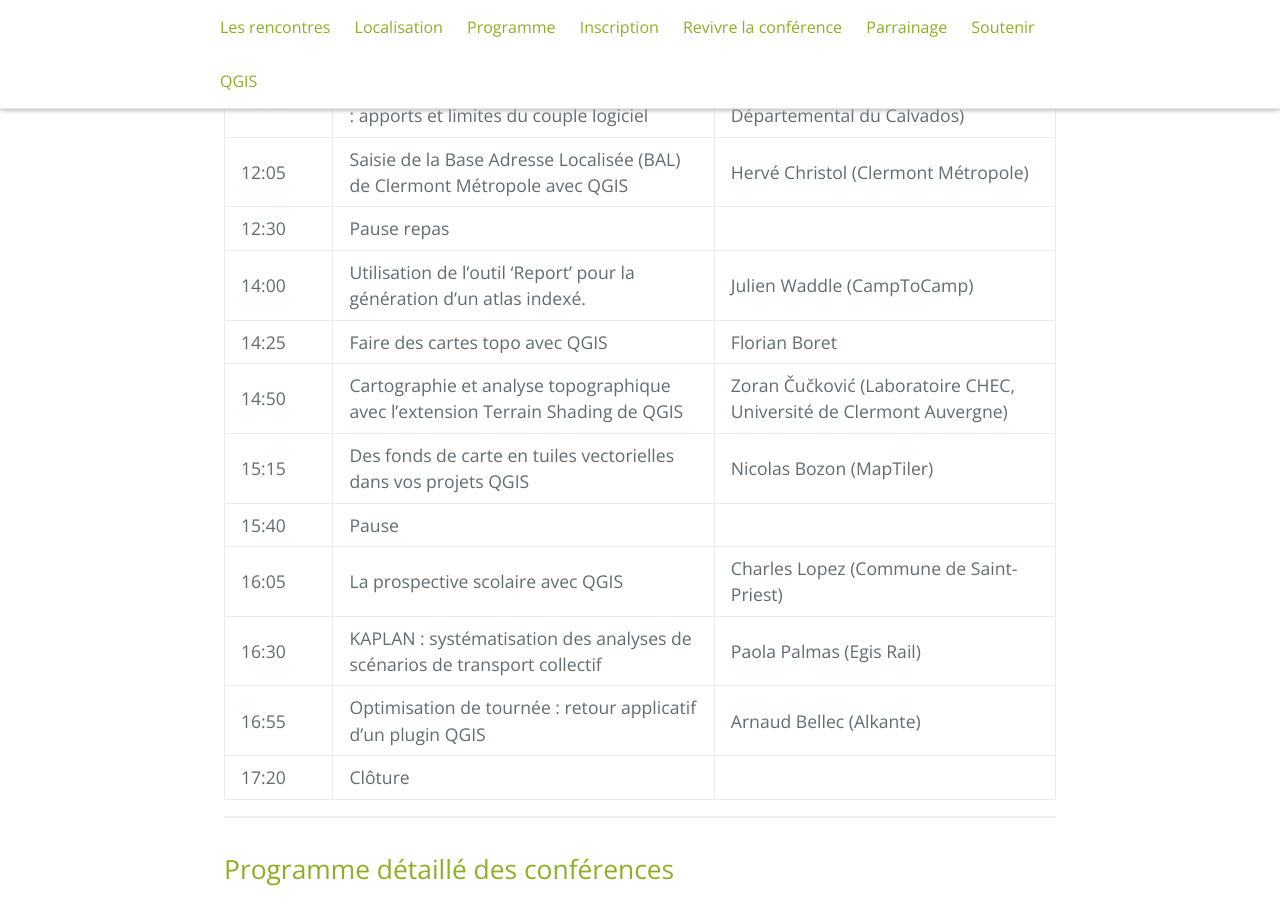
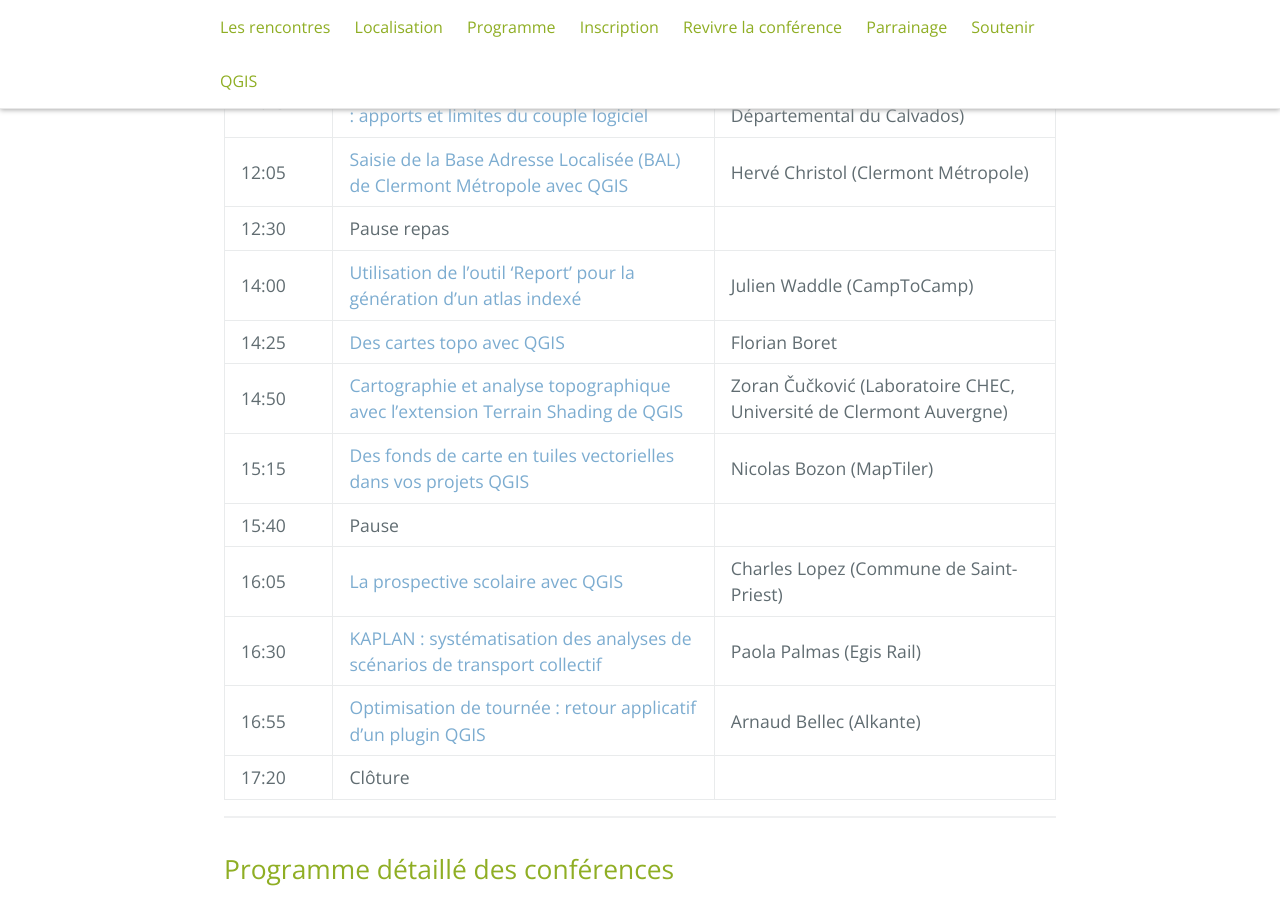
Before and after one commit to OSGeo-fr/QGIS-conf-fr-website, a Jekyll site: the page built from z20_programme.md, in a window 1280 px wide and 900 px high, scrolled down 2497 px. Built offline with Jekyll 4.4.1, drawn with Linux system fonts in a browser that asks for light colours.

```diff
--- a/z20_programme.md
+++ b/z20_programme.md
@@ -36,23 +36,23 @@ Vous pourrez également interagir avec les présentateurs via le canal de messag
 | Horaires | Titre                                                                            | Présentateur / Présentatrice                                       |
 |----------|----------------------------------------------------------------------------------|--------------------------------------------------------------------|
 | 09:00    | Ouverture de la journée - OSGeo-FR & Groupe QGIS FR                              |                                                                    |
-| 09:15    | Déploiement de QGIS à Bordeaux Métropole                                         | Julien Pagiusco (Bordeaux Métropole)                               |
-| 09:40    | Associer des documents à vos données                                             | Julien Cabieces (Oslandia)                                         |
-| 10:05    | QGIS Serveur, le choix de la simplicité                                          | Paul Blottiere (Hytech-Imaging)                                    |
-| 10:30    | QGIS, ses formulaires et expressions pour faire un outil de saisie au poil       | Michaël Douchin (3Liz)                                             |
+| 09:15    | [Déploiement de QGIS à Bordeaux Métropole](#d%C3%A9ploiement-de-qgis-%C3%A0-bordeaux-m%C3%A9tropole)       | Julien Pagiusco (Bordeaux Métropole)                               |
+| 09:40    | [Associer des documents à vos données](#associer-des-documents-%C3%A0-vos-donn%C3%A9es)                    | Julien Cabieces (Oslandia)                                         |
+| 10:05    | [QGIS Serveur, le choix de la simplicité](#qgis-serveur-le-choix-de-la-simplicit%C3%A9)                    | Paul Blottiere (Hytech-Imaging)                                    |
+| 10:30    | [QGIS, ses formulaires et expressions pour faire un outil de saisie au poil](#qgis-ses-formulaires-et-expressions-pour-faire-un-outil-de-saisie-au-poil)       | Michaël Douchin (3Liz)                                             |
 | 10:55    | Pause                                                                            |                                                                    |
-| 11:20    | Simplifiez la vie à QGIS                                                         | Harrissou Sant-anna (CAUE 49)                                      |
-| 11:45    | Gestion de l’adressage avec QGIS/PostGIS : apports et limites du couple logiciel | Théo Grondin (Conseil Départemental du Calvados)                   |
-| 12:05    | Saisie de la Base Adresse Localisée (BAL) de Clermont Métropole avec QGIS        | Hervé Christol (Clermont Métropole)                                |
+| 11:20    | [Simplifiez la vie à QGIS](#simplifiez-la-vie-%C3%A0-qgis)                                                 | Harrissou Sant-anna (CAUE 49)                                      |
+| 11:45    | [Gestion de l’adressage avec QGIS/PostGIS : apports et limites du couple logiciel](#gestion-de-ladressage-avec-qgispostgis--apports-et-limites-du-couple-logiciel) | Théo Grondin (Conseil Départemental du Calvados)              |
+| 12:05    | [Saisie de la Base Adresse Localisée (BAL) de Clermont Métropole avec QGIS](#saisie-de-la-base-adresse-localis%C3%A9e-bal-de-clermont-m%C3%A9tropole-avec-qgis)        | Hervé Christol (Clermont Métropole)                          |
 | 12:30    | Pause repas                                                                      |                                                                    |
-| 14:00    | Utilisation de l'outil 'Report' pour la génération d'un atlas indexé.            | Julien Waddle (CampToCamp)                                         |
-| 14:25    | Faire des cartes topo avec QGIS                                                  | Florian Boret                                                      |
-| 14:50    | Cartographie et analyse topographique avec l’extension Terrain Shading de QGIS   | Zoran Čučković (Laboratoire CHEC, Université de Clermont Auvergne) |
-| 15:15    | Des fonds de carte en tuiles vectorielles dans vos projets QGIS                  | Nicolas Bozon (MapTiler)                                           |
+| 14:00    | [Utilisation de l'outil 'Report' pour la génération d'un atlas indexé](#utilisation-de-loutil-report-pour-la-g%C3%A9n%C3%A9ration-dun-atlas-index%C3%A9)            | Julien Waddle (CampToCamp)                             |
+| 14:25    | [Des cartes topo avec QGIS](#des-cartes-topo-avec-qgis)             | Florian Boret                                                      |
+| 14:50    | [Cartographie et analyse topographique avec l’extension Terrain Shading de QGIS](#cartographie-et-analyse-topographique-avec-lextension-terrain-shading-de-qgis)   | Zoran Čučković (Laboratoire CHEC, Université de Clermont Auvergne) |
+| 15:15    | [Des fonds de carte en tuiles vectorielles dans vos projets QGIS](#des-fonds-de-carte-en-tuiles-vectorielles-dans-vos-projets-qgis)                  | Nicolas Bozon (MapTiler)                                           |
 | 15:40    | Pause                                                                            |                                                                    |
-| 16:05    | La prospective scolaire avec QGIS                                                | Charles Lopez (Commune de Saint-Priest)                            |
-| 16:30    | KAPLAN : systématisation des analyses de scénarios de transport collectif        | Paola Palmas (Egis Rail)                                           |
-| 16:55    | Optimisation de tournée : retour applicatif d'un plugin QGIS                     | Arnaud Bellec (Alkante)                                            |
+| 16:05    | [La prospective scolaire avec QGIS](#la-prospective-scolaire-avec-qgis)          | Charles Lopez (Commune de Saint-Priest)                            |
+| 16:30    | [KAPLAN : systématisation des analyses de scénarios de transport collectif](#kaplan--syst%C3%A9matisation-des-analyses-de-sc%C3%A9narios-de-transport-collectif) | Paola Palmas (Egis Rail)                                           |
+| 16:55    | [Optimisation de tournée : retour applicatif d'un plugin QGIS](#optimisation-de-tourn%C3%A9e--retour-applicatif-dun-plugin-qgis)                     | Arnaud Bellec (Alkante)                                            |
 | 17:20    | Clôture                                                                          |                                                                    |
 
 _______________________
```
